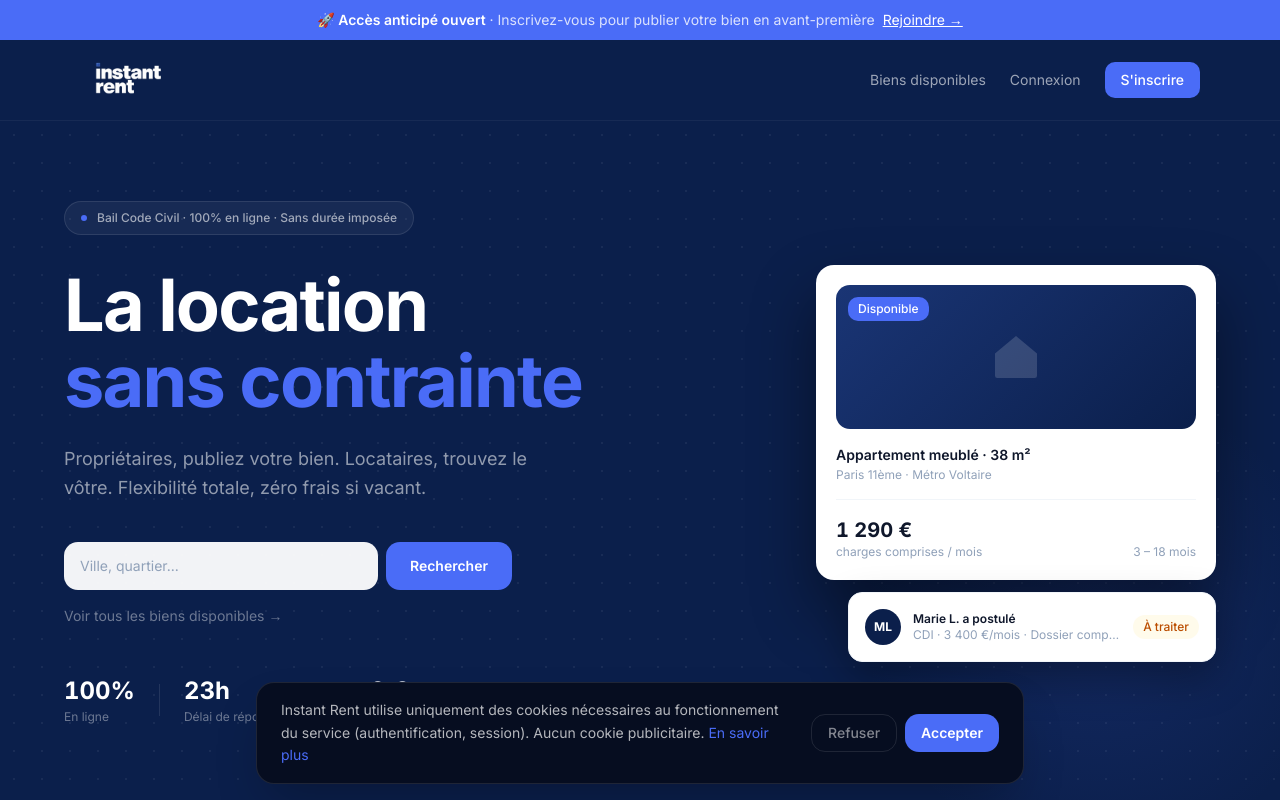
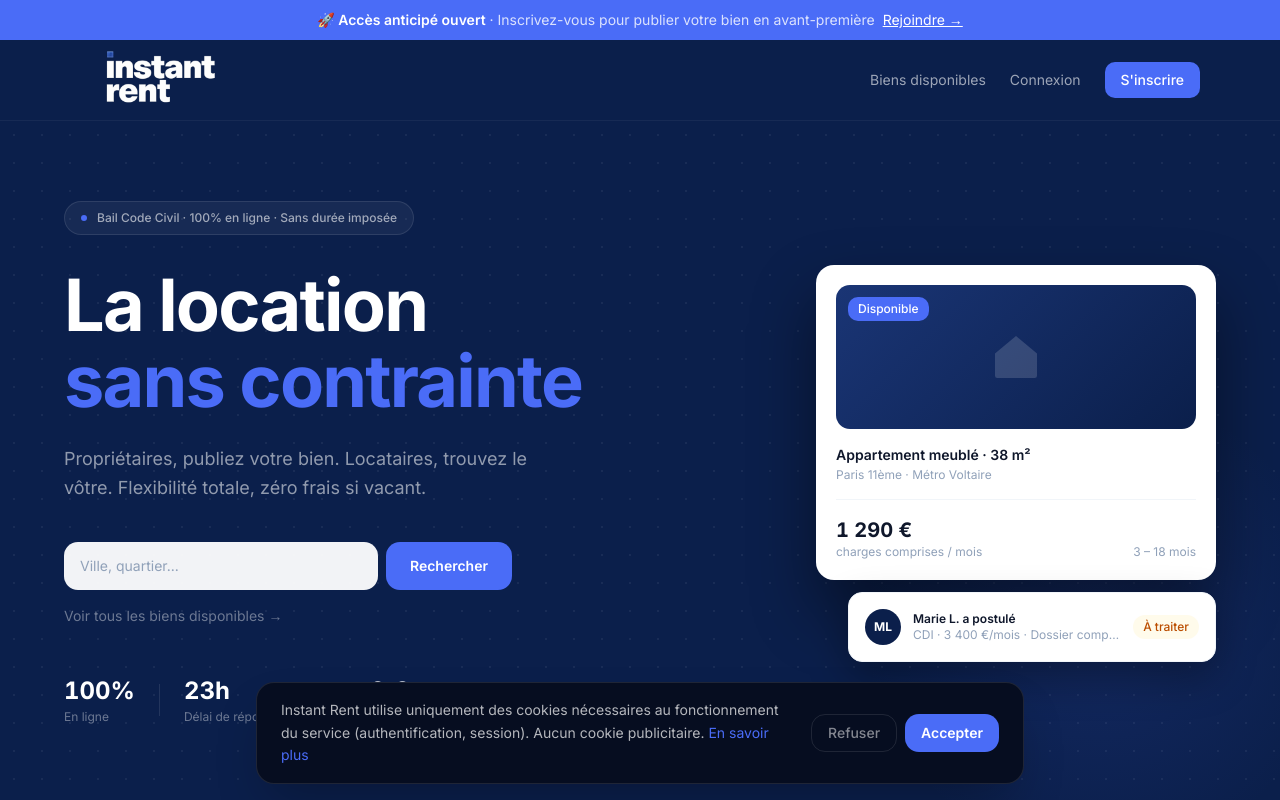
Before and after one commit to Dokay73/instant-rent, a Next.js app: page / in a window 1280 px wide. Shown: the top 800 px of the page. Built offline with nearby package versions, Linux system fonts and the light colour scheme; no server answers.

Commit message:
style: logo navbar h-40 avec marges négatives

```diff
--- a/app/early-access/page.tsx
+++ b/app/early-access/page.tsx
@@ -85,8 +85,8 @@ export default function EarlyAccessPage() {
     <div className="min-h-screen bg-slate-50">
       <header className="bg-[#0B1F4B] border-b border-white/5">
         <div className="max-w-6xl mx-auto px-4 h-20 flex items-center">
-          <Link href="/" className="block">
-            <img src="/logo/logo-white.png" alt="Instant Rent" className="h-24 w-auto -my-2" />
+          <Link href="/" className="block overflow-visible">
+            <img src="/logo/logo-white.png" alt="Instant Rent" className="h-40 w-auto -my-10" />
           </Link>
         </div>
       </header>
--- a/components/Navbar.tsx
+++ b/components/Navbar.tsx
@@ -47,8 +47,8 @@ export default function Navbar() {
   return (
     <header className="bg-[#0B1F4B] border-b border-white/5">
       <div className="max-w-6xl mx-auto px-4 h-20 flex items-center justify-between">
-        <Link href="/" className="block">
-          <img src="/logo/logo-white.png" alt="Instant Rent" className="h-24 w-auto -my-2" />
+        <Link href="/" className="block overflow-visible">
+          <img src="/logo/logo-white.png" alt="Instant Rent" className="h-40 w-auto -my-10" />
         </Link>
 
         <nav className="flex items-center gap-6">
```
